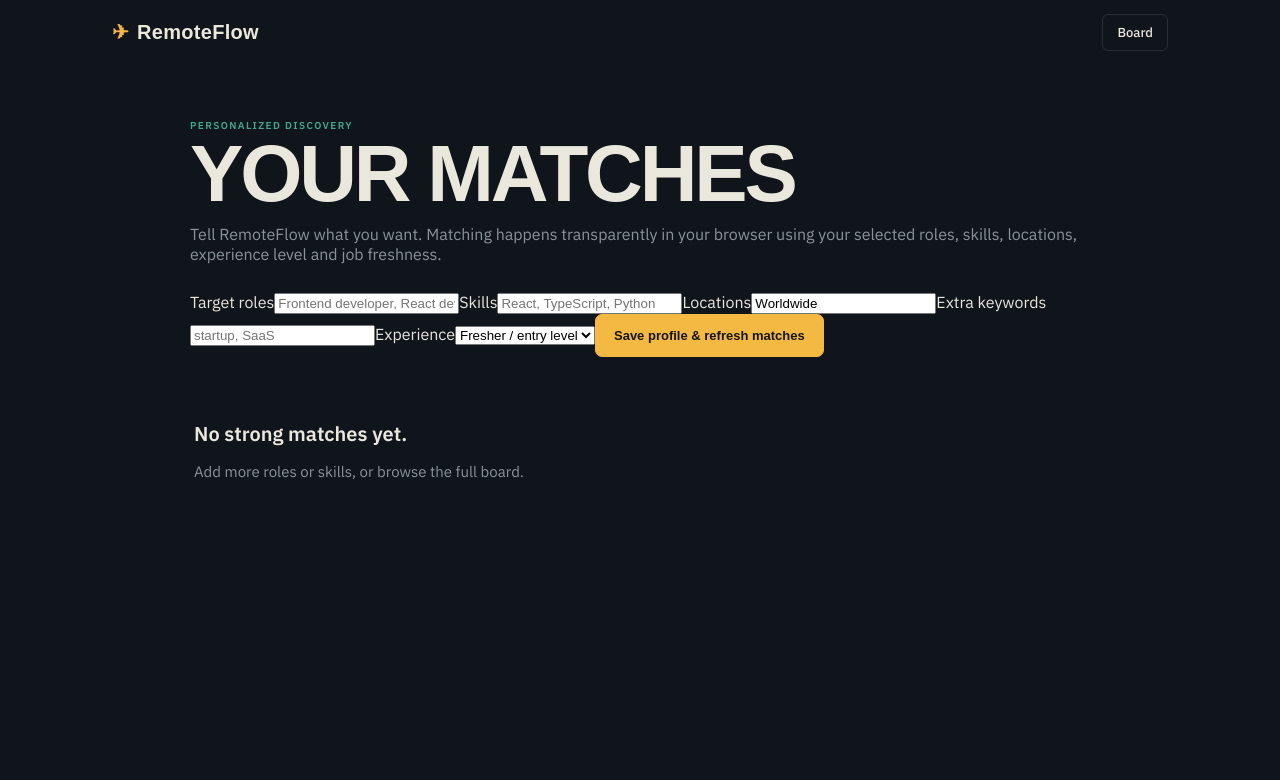
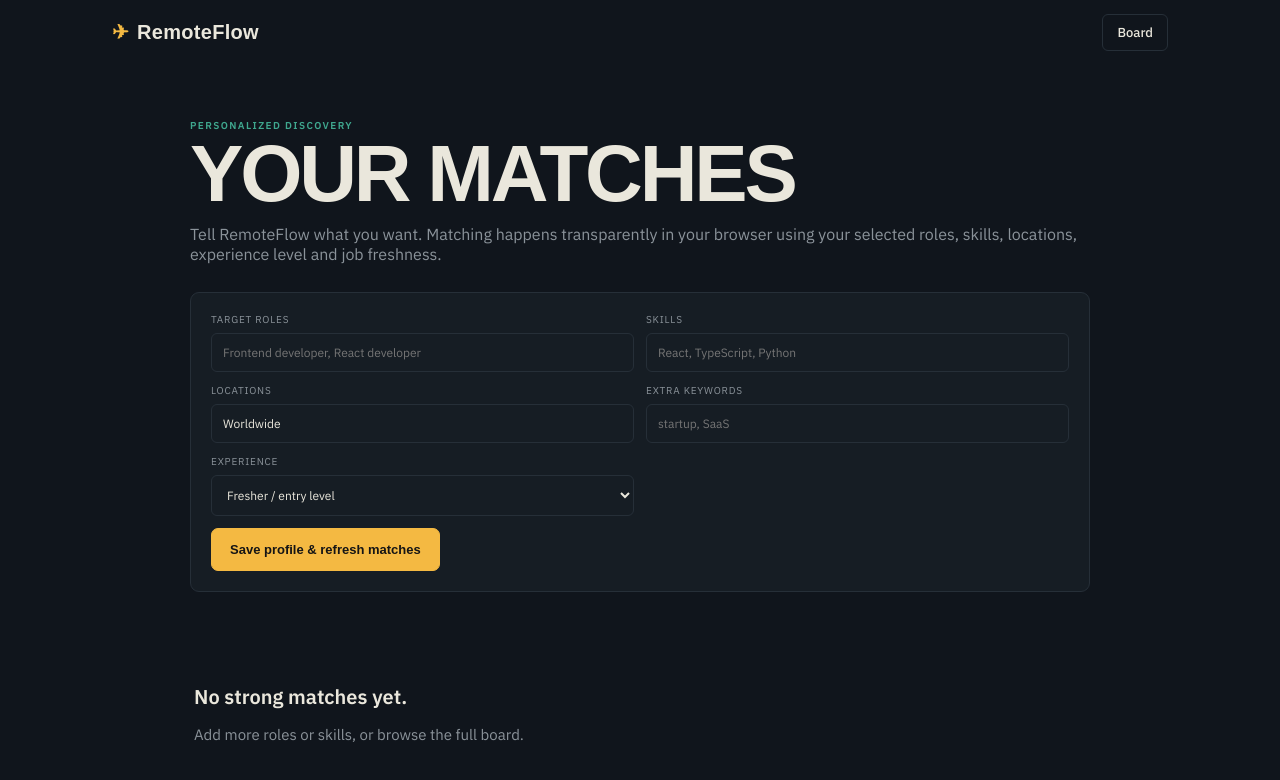
Before and after one commit to isreeharim/Job, a Next.js app: page /matches in a window 1280 px wide. Shown: the top 780 px of the page. Built offline with nearby package versions, Linux system fonts and the light colour scheme; no server answers; the database is empty; a web font is replaced by a local one.

Commit message:
style: add personalized match UI

```diff
--- a/app/globals.css
+++ b/app/globals.css
@@ -87,3 +87,7 @@ body{margin:0;background:var(--bg);color:var(--ink);font-family:var(--font-body)
 
 .accountButton{width:30px;height:30px;border:1px solid var(--amber);border-radius:50%;display:grid;place-items:center;text-decoration:none;color:var(--amber);font-size:11px;font-weight:700}.accountGhost{color:var(--ink-dim)}.accountPage{max-width:760px;margin:55px auto}.accountPage h1{font-family:var(--font-display),sans-serif;font-size:clamp(44px,8vw,78px);line-height:.9;text-transform:uppercase;margin:0 0 18px}.accountForm{margin-top:25px;max-width:480px;display:flex;flex-direction:column;gap:10px}.accountForm p{font-size:13px;color:var(--ink-dim);line-height:1.6}.accountForm input{border:1px solid var(--hairline);border-radius:7px;padding:14px;background:var(--panel);color:var(--ink);font:inherit}.accountForm small{font-size:11px;color:var(--amber)}.syncRoadmap{display:grid;grid-template-columns:repeat(3,1fr);gap:10px;margin-top:55px;border-top:1px solid var(--hairline);padding-top:22px}.syncRoadmap div{display:flex;flex-direction:column;gap:7px}.syncRoadmap b{font-size:12px}.syncRoadmap span{font-size:11px;line-height:1.5;color:var(--ink-dim)}
 @media(max-width:700px){.syncRoadmap{grid-template-columns:1fr}.accountPage{margin-top:35px}.accountButton{width:27px;height:27px}}
+
+
+.rowStatus{display:flex;flex-direction:column;gap:6px;align-items:flex-start}.matchBadge{font-size:9px;color:var(--amber);border:1px solid var(--amber);border-radius:999px;padding:3px 6px;white-space:nowrap}.matchForm{display:grid;grid-template-columns:1fr 1fr;gap:12px;padding:20px;border:1px solid var(--hairline);border-radius:9px;background:var(--panel);margin:28px 0}.matchForm label{display:flex;flex-direction:column;gap:7px;font-size:10px;text-transform:uppercase;letter-spacing:.08em;color:var(--ink-dim)}.matchForm input,.matchForm select{border:1px solid var(--hairline);border-radius:6px;padding:11px;background:transparent;color:var(--ink);font:inherit;font-size:12px}.matchForm button{grid-column:1/-1;justify-self:start}.matchList{display:grid;gap:9px}.matchCard{display:flex;justify-content:space-between;gap:20px;align-items:center;border:1px solid var(--hairline);border-radius:8px;padding:17px;text-decoration:none;color:var(--ink);background:var(--panel)}.matchCard:hover{border-color:var(--amber)}.matchCard>div{display:grid;grid-template-columns:58px 1fr;column-gap:12px;align-items:center}.matchScoreBig{grid-row:1/3;font-family:var(--font-display),sans-serif;font-size:26px;color:var(--amber)}.matchCard strong{font-size:14px}.matchCard small{font-size:11px;color:var(--ink-dim);margin-top:5px}.matchCard p{font-size:11px;color:var(--teal);text-align:right;max-width:240px;line-height:1.5}
+@media(max-width:700px){.matchForm{grid-template-columns:1fr}.matchForm button{grid-column:auto;width:100%}.matchCard{align-items:flex-start;flex-direction:column}.matchCard p{text-align:left;margin:0}.rowStatus{align-items:flex-end}}
```
